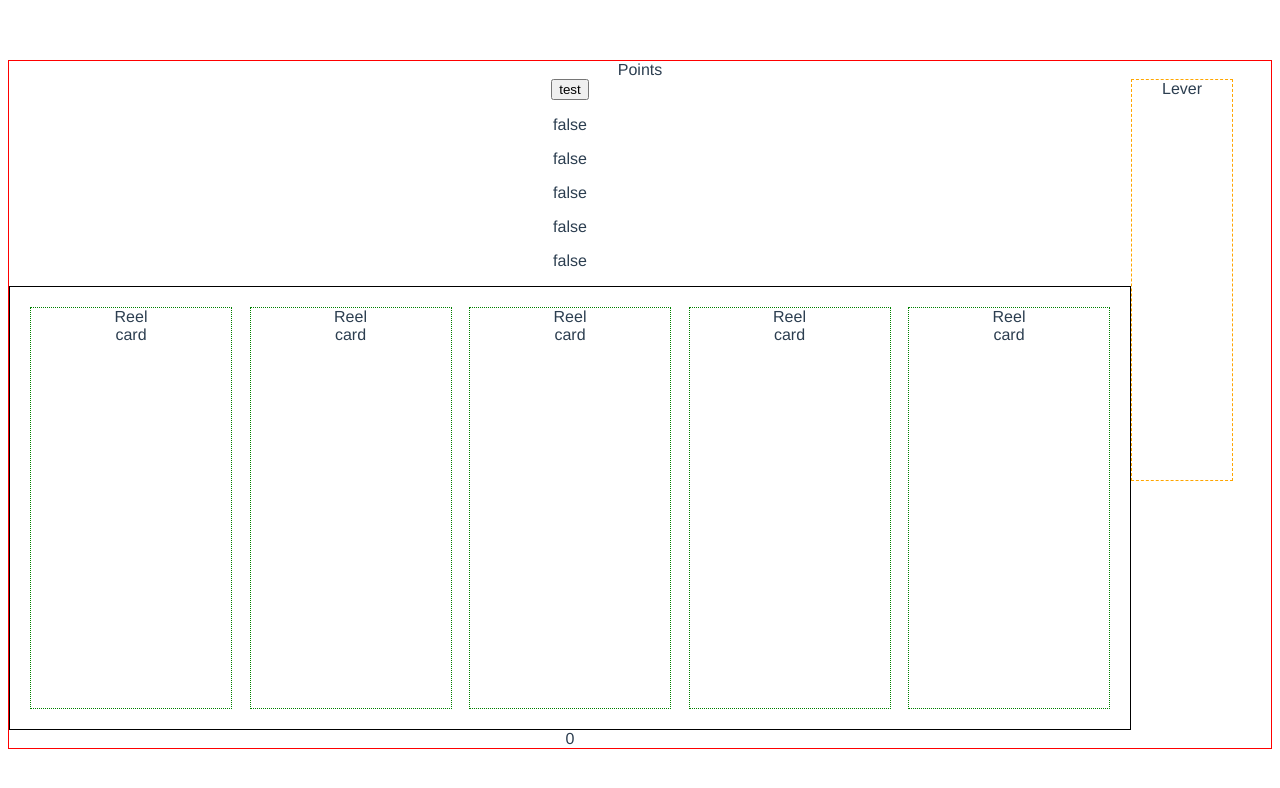
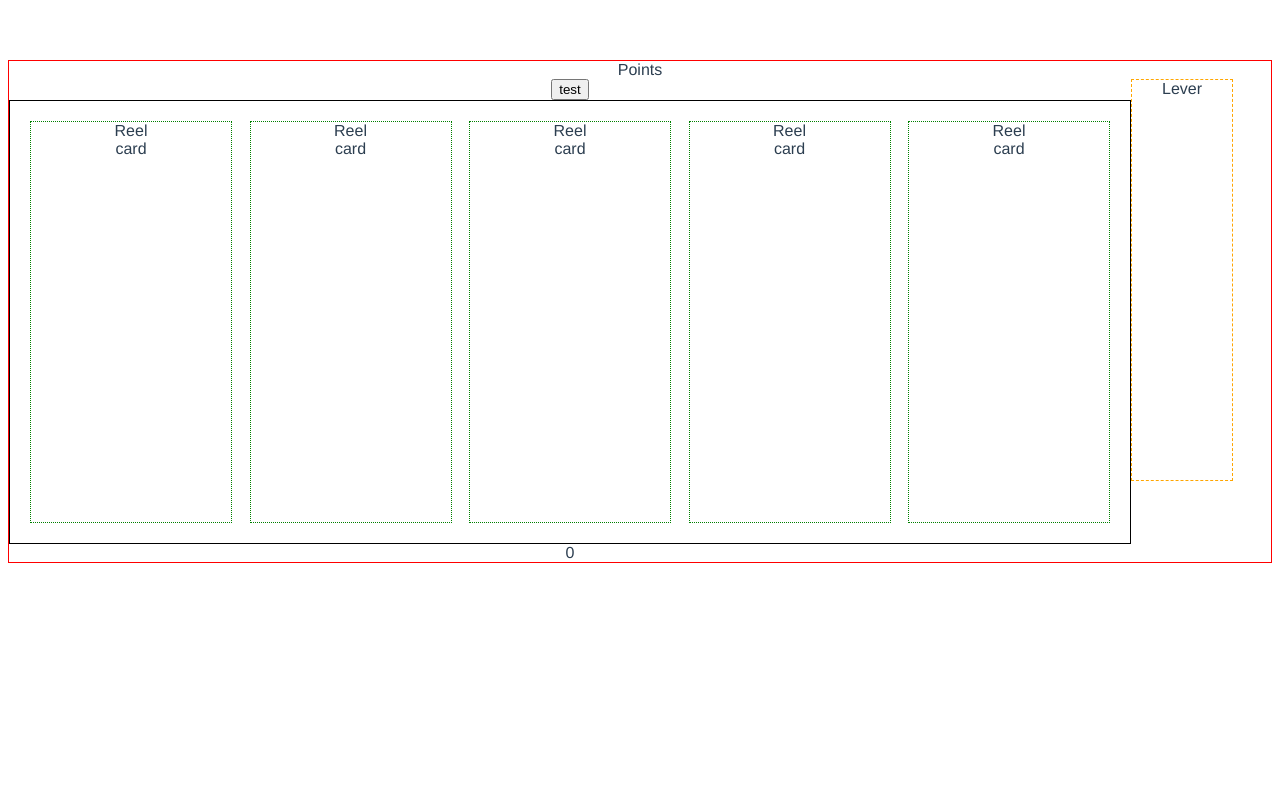
Before and after one commit to effcamp/alc-hackathon-game, a Vue app: page / in a window 1280 px wide. Shown: the top 788 px of the page. Built offline with nearby package versions, Linux system fonts and the light colour scheme.

Commit message:
Points tally kind of working

```diff
--- a/src/components/SlotMachine.vue
+++ b/src/components/SlotMachine.vue
@@ -2,20 +2,17 @@
   <div class="slot-machine">
     <button @click="sendFirstCard">test</button>
     <!-- {{deck}} -->
-    <p
-      v-for="(reel, i) in selectedReels"
-      :key="i"
-    >{{reel}}</p>
+
     <div class="reels">
       <Reel
         v-for="i in 5"
         @click.native="selectReels(i-1)"
         :card="cardsToSend[i-1]"
-        :key="i"
+        :key="i-1"
       />
 
     </div>
-    {{points}}
+    {{pointsTotal}}
 
   </div>
 </template>
@@ -46,10 +43,9 @@ export default {
       { name: "King", value: 10 }
     ],
     deck: undefined,
-    // cardsToSend: [],
-    cardsToSend: [1, 2, 3, 4, 5],
+    cardsToSend: [],
     pot: 0,
-    points: 0,
+    pointsTotal: 0,
     multiplier: 1,
     selectedReels: [false, false, false, false, false]
   }),
@@ -66,7 +62,8 @@ export default {
         .map(suit =>
           this.numbers.map(n => ({
             name: `${n.name} of ${suit}`,
-            value: n.value
+            value: n.value,
+            suit
           }))
         )
         .flat(1);
@@ -76,23 +73,11 @@ export default {
       this.createDeck();
       this.shuffle(this.deck);
     },
-    selectReels(reelIndex) {
-      this.selectedReels[reelIndex] = true;
-      this.totalPoints();
-    },
-    totalPoints() {
-      this.points = this.cardsToSend.reduce((prev, curr, i) => {
-        // if (this.selectedReels[i]) {
-        console.log(prev.value, curr);
-        return prev + curr;
-        // } else {/
-        // return prev;
-        // }
-      }, 0);
-
-      // this.selectedReels.reduce((reel, i) =>
-      //   reel ? this.cardsToSend[i].value : 0
-      // );
+    selectReels(i) {
+      if (!this.selectedReels[i]) {
+        this.selectedReels[i] = true;
+        this.pointsTotal += this.cardsToSend[i].value;
+      }
     }
   },
   computed: {},
```
